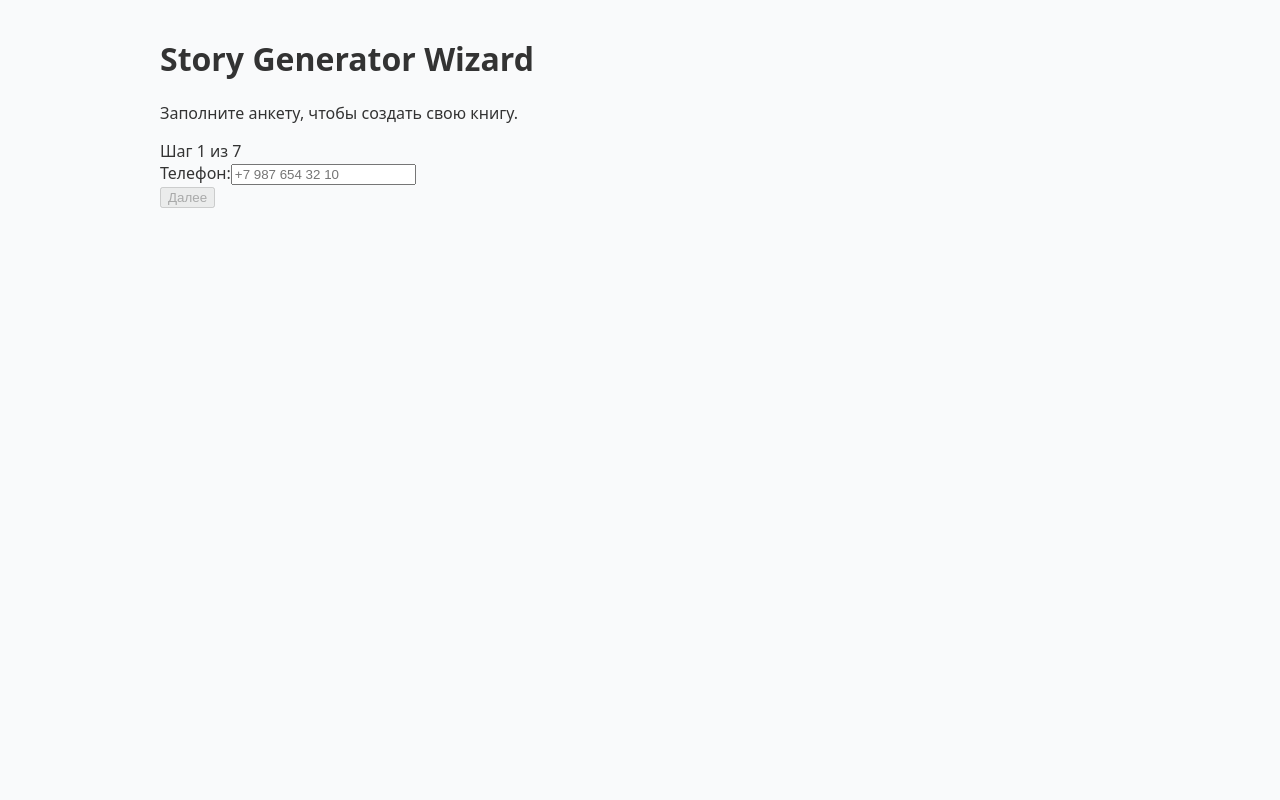
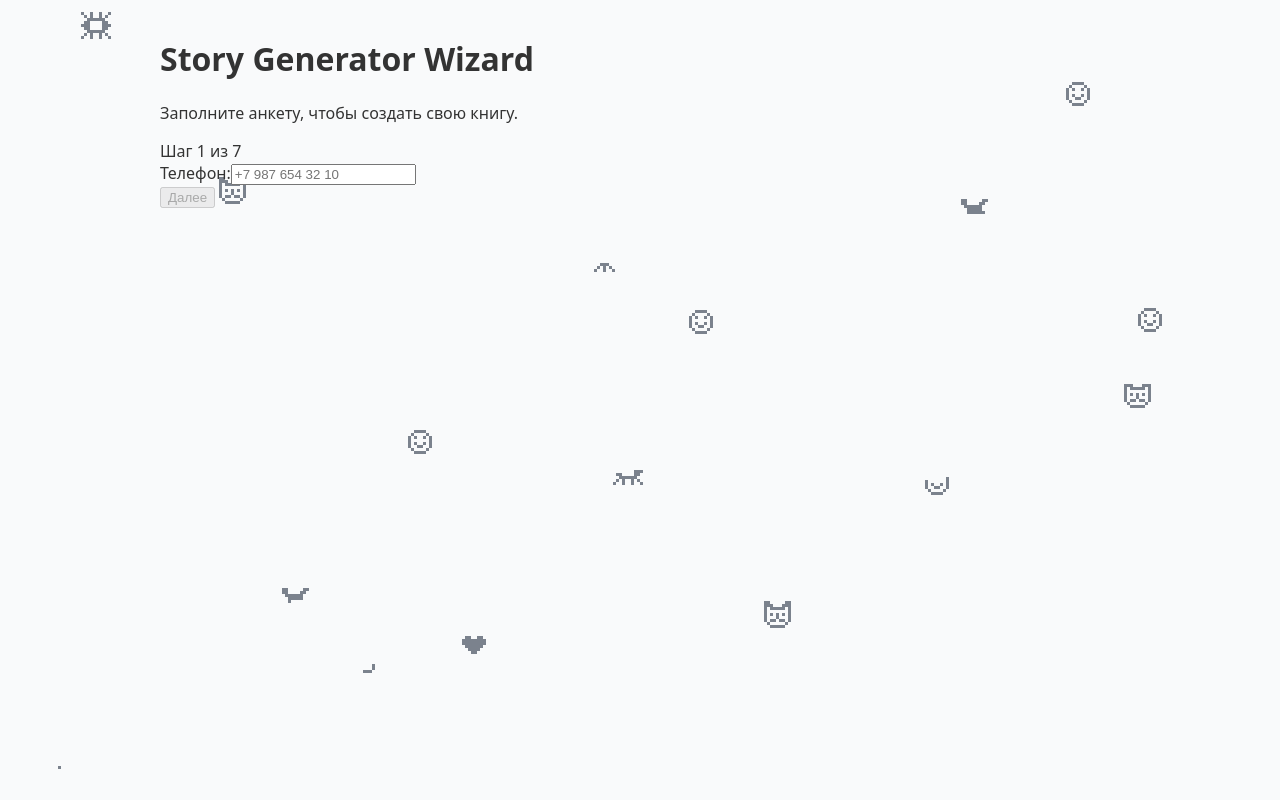
Before and after one commit to MaximRemizovFEdev/gen_story_FE, a React (Vite) app: page / in a window 1280 px wide. Built offline with nearby package versions, Linux system fonts and the light colour scheme; no server answers.

Commit message:
feat: add background animation

```diff
--- /dev/null
+++ b/src/components/PixelBackground/PixelBackground.css
@@ -0,0 +1,46 @@
+.pixel-background {
+  position: absolute;
+  inset: 0;
+  z-index: 0;
+  overflow: hidden;
+  pointer-events: none;
+}
+
+.pixel-background__icon {
+  --icon-delay: 0s;
+  position: absolute;
+  width: 50px;
+  height: 50px;
+}
+
+.pixel-background__pixel {
+  --pixel-order: 0;
+  position: absolute;
+  width: 3px;
+  height: 3px;
+  background: #4b5563;
+  opacity: 0;
+  animation: draw-pixel 4.8s steps(1, end) infinite;
+  animation-delay: calc(var(--icon-delay) + var(--pixel-order) * 22ms);
+}
+
+@keyframes draw-pixel {
+  0%, 1% {
+    opacity: 0;
+  }
+
+  2%, 78% {
+    opacity: 0.72;
+  }
+
+  79%, 100% {
+    opacity: 0;
+  }
+}
+
+@media (prefers-reduced-motion: reduce) {
+  .pixel-background__pixel {
+    animation: none;
+    opacity: 0.3;
+  }
+}
--- /dev/null
+++ b/src/components/PixelBackground/PixelBackground.jsx
@@ -0,0 +1,141 @@
+import { useState } from "react";
+import "./PixelBackground.css";
+
+const ICON_PATTERNS = {
+  heart: [
+    "01100110",
+    "11111111",
+    "11111111",
+    "01111110",
+    "00111100",
+    "00011000",
+  ],
+  star: [
+    "0001000",
+    "0001000",
+    "1111111",
+    "0111110",
+    "0011100",
+    "0101010",
+    "1000001",
+  ],
+  smile: [
+    "00111100",
+    "01000010",
+    "10100101",
+    "10000001",
+    "10100101",
+    "10011001",
+    "01000010",
+    "00111100",
+  ],
+  bone: [
+    "110000011",
+    "110000110",
+    "011111100",
+    "001111100",
+    "001111110",
+    "011000011",
+    "110000011",
+  ],
+  cat: [
+    "110000011",
+    "111000111",
+    "101111101",
+    "100000001",
+    "101010101",
+    "100010001",
+    "101101101",
+    "010000010",
+    "001111100",
+  ],
+  snowflake: [
+    "1001001",
+    "0101010",
+    "0011100",
+    "1111111",
+    "0011100",
+    "0101010",
+    "1001001",
+  ],
+  sun: [
+    "1001001001",
+    "0101001010",
+    "0011111100",
+    "0110000110",
+    "1110000111",
+    "0110000110",
+    "0011111100",
+    "0101001010",
+    "1001001001",
+  ],
+};
+
+const ICON_NAMES = Object.keys(ICON_PATTERNS);
+const PIXEL_SIZE = 3;
+const ICON_COUNT = 18;
+
+const getRandomItem = (items) =>
+  items[Math.floor(Math.random() * items.length)];
+
+const createIcons = () =>
+  Array.from({ length: ICON_COUNT }, (_, id) => ({
+    id,
+    name: getRandomItem(ICON_NAMES),
+    left: Math.random() * 100,
+    top: Math.random() * 100,
+    delay: Math.random() * 3,
+  }));
+
+const getPixels = (pattern) => {
+  const patternWidth = Math.max(...pattern.map((row) => row.length));
+  const offsetX = (50 - patternWidth * PIXEL_SIZE) / 2;
+  const offsetY = (50 - pattern.length * PIXEL_SIZE) / 2;
+
+  return pattern.flatMap((row, rowIndex) =>
+    [...row].flatMap((pixel, columnIndex) =>
+      pixel === "1"
+        ? [{
+            x: offsetX + columnIndex * PIXEL_SIZE,
+            y: offsetY + rowIndex * PIXEL_SIZE,
+          }]
+        : [],
+    ),
+  );
+};
+
+export const PixelBackground = () => {
+  const [icons] = useState(createIcons);
+
+  return (
+    <div className="pixel-background" aria-hidden="true">
+      {icons.map((icon) => {
+        const pixels = getPixels(ICON_PATTERNS[icon.name]);
+
+        return (
+          <div
+            className="pixel-background__icon"
+            key={icon.id}
+            style={{
+              left: `clamp(0px, calc(${icon.left}% - 25px), calc(100% - 50px))`,
+              top: `clamp(0px, calc(${icon.top}% - 25px), calc(100% - 50px))`,
+              "--icon-delay": `${icon.delay}s`,
+            }}
+          >
+            {pixels.map((pixel, pixelIndex) => (
+              <span
+                className="pixel-background__pixel"
+                key={`${pixel.x}-${pixel.y}`}
+                style={{
+                  left: `${pixel.x}px`,
+                  top: `${pixel.y}px`,
+                  "--pixel-order": pixelIndex,
+                }}
+              />
+            ))}
+          </div>
+        );
+      })}
+    </div>
+  );
+};
--- a/src/pages/HomePage.jsx
+++ b/src/pages/HomePage.jsx
@@ -1,10 +1,14 @@
 import React from 'react';
 import Wizard from '../components/Wizard';
+import { PixelBackground } from '../components/PixelBackground/PixelBackground';
 
 function HomePage() {
   return (
-    <div className="home-page container">
-      <Wizard />
+    <div className="home-page">
+      <PixelBackground />
+      <div className="home-page__content container">
+        <Wizard />
+      </div>
     </div>
   );
 }
--- a/src/styles.css
+++ b/src/styles.css
@@ -42,6 +42,17 @@ body {
 @keyframes spin {
   0% { transform: rotate(0deg); }
   100% { transform: rotate(360deg); }
+}
+
+.home-page {
+  position: relative;
+  min-height: 100vh;
+  isolation: isolate;
+}
+
+.home-page__content {
+  position: relative;
+  z-index: 1;
 }
 
 .user-books {
```
